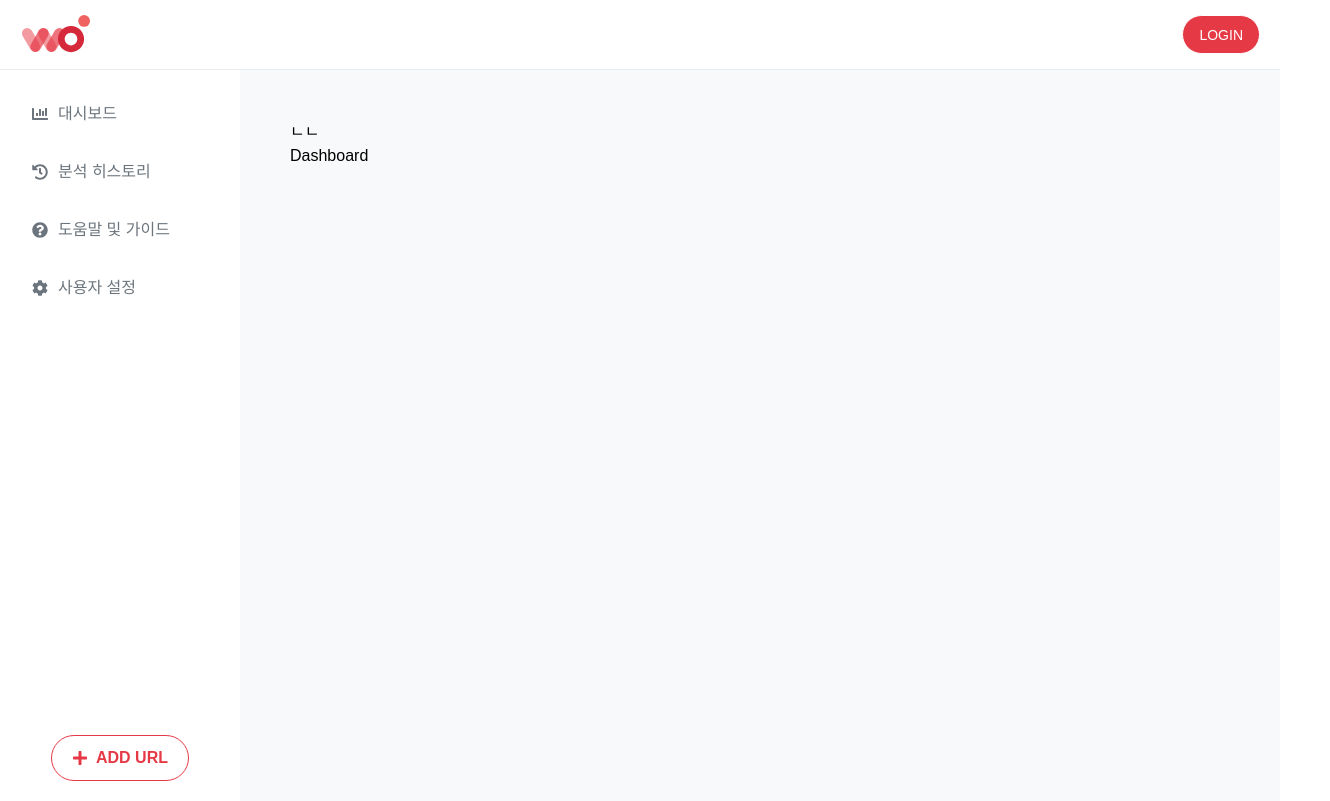
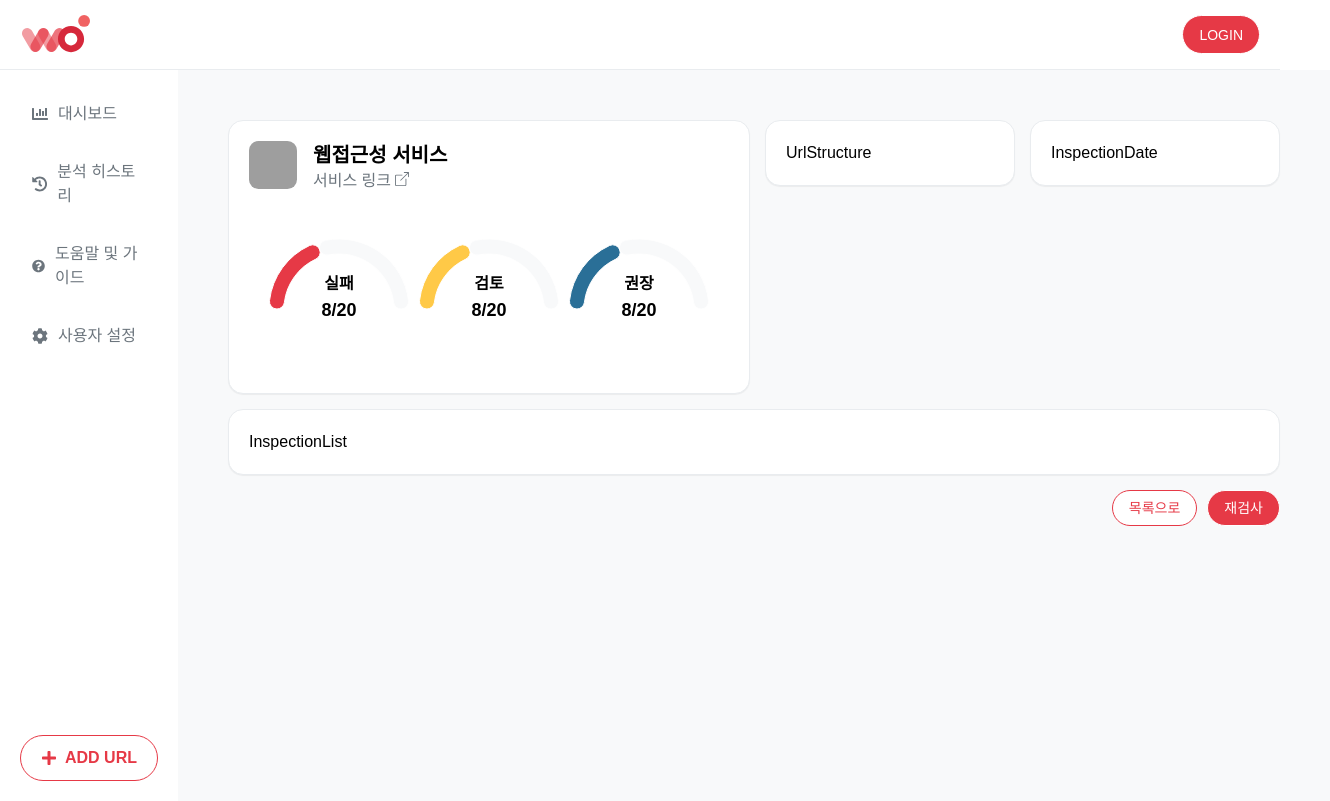
Before and after one commit to WEBA11Y/WEBA11Y-Client, a React (Vite) app: page /history/1 in a window 1280 px wide. Shown: the whole page, 1330 px wide, since content can reach past the window. Built offline with nearby package versions, Linux system fonts and the light colour scheme; grey boxes are pictures that could not be loaded.

Commit message:
feat:분석 상세 그래프 결과

```diff
--- a/package.json
+++ b/package.json
@@ -19,6 +19,7 @@
     "react-icons": "^5.5.0",
     "react-router-dom": "^7.1.3",
     "react-toastify": "^11.0.3",
+    "recharts": "^2.15.1",
     "styled-components": "^6.1.14"
   },
   "devDependencies": {
--- /dev/null
+++ b/src/components/HalfCircleProgress.tsx
@@ -0,0 +1,67 @@
+import { Cell, Pie, PieChart } from "recharts";
+import { styled } from "styled-components";
+
+import Typography from "./Typography";
+
+interface Props {
+  label: string;
+  value: number;
+  total: number;
+  color: string;
+}
+
+export default function HalfCircleProgress({
+  label,
+  value,
+  total,
+  color,
+}: Props) {
+  const data = [
+    { value, color },
+    { value: total - value, color: "#F8F9FA" },
+  ];
+
+  return (
+    <Container>
+      <PieChart width={150} height={120}>
+        <Pie
+          data={data}
+          dataKey='value'
+          startAngle={180}
+          endAngle={0}
+          cx='50%'
+          cy='60%'
+          innerRadius={55}
+          outerRadius={70}
+          cornerRadius={10}
+        >
+          {data.map((entry, index) => (
+            <Cell key={`cell-${index}`} fill={entry.color} />
+          ))}
+        </Pie>
+      </PieChart>
+      <TextContainer>
+        <Typography variant='text' size='mdBold'>
+          {label}
+        </Typography>
+        <Typography variant='text' size='lg'>
+          {`${value}/${total}`}
+        </Typography>
+      </TextContainer>
+    </Container>
+  );
+}
+
+const Container = styled.div`
+  display: flex;
+  flex-direction: column;
+  align-items: center;
+  position: relative;
+`;
+
+const TextContainer = styled.div`
+  position: absolute;
+  top: 50%;
+  transform: translateY(-50%);
+  text-align: center;
+`;
--- /dev/null
+++ b/src/features/DetailHistory/components/DetailDashboard.tsx
@@ -0,0 +1,57 @@
+import { styled } from "styled-components";
+
+import InspectionList from "./InspectionList";
+import UrlStructure from "./UrlStructure";
+import Summary from "./Summary";
+import InspectionDate from "./InspectionDate";
+import Button from "../../../components/Button";
+
+export default function DetailDashboard() {
+  return (
+    <Container>
+      <TopSection>
+        <FlexItem ratio={3}>
+          <Summary />
+        </FlexItem>
+        <FlexItem ratio={1}>
+          <UrlStructure />
+        </FlexItem>
+        <FlexItem ratio={1}>
+          <InspectionDate />
+        </FlexItem>
+      </TopSection>
+      <InspectionList />
+      <BottomSection>
+        <Button variant='outline' type='button'>
+          목록으로
+        </Button>
+        <Button variant='fill' type='button'>
+          재검사
+        </Button>
+      </BottomSection>
+    </Container>
+  );
+}
+
+const Container = styled.div`
+  display: flex;
+  flex-direction: column;
+  gap: 15px;
+`;
+
+const TopSection = styled.div`
+  display: flex;
+  flex-direction: row;
+  gap: 15px;
+`;
+
+const FlexItem = styled.div<{ ratio: number }>`
+  flex: ${({ ratio }) => ratio};
+  min-width: 250px;
+`;
+
+const BottomSection = styled.div`
+  display: flex;
+  justify-content: flex-end;
+  gap: 10px;
+`;
--- /dev/null
+++ b/src/features/DetailHistory/components/InspectionDate.tsx
@@ -0,0 +1,5 @@
+import DropshadowCard from "../../../components/DropshadowCard";
+
+export default function InspectionDate() {
+  return <DropshadowCard dropshadow>InspectionDate</DropshadowCard>;
+}
--- /dev/null
+++ b/src/features/DetailHistory/components/InspectionList.tsx
@@ -0,0 +1,5 @@
+import DropshadowCard from "../../../components/DropshadowCard";
+
+export default function InspectionList() {
+  return <DropshadowCard dropshadow>InspectionList</DropshadowCard>;
+}
--- /dev/null
+++ b/src/features/DetailHistory/components/StatusTab.tsx
@@ -0,0 +1,3 @@
+export default function StatusTab() {
+  return <div>StatusTab</div>;
+}
--- /dev/null
+++ b/src/features/DetailHistory/components/Summary.tsx
@@ -0,0 +1,81 @@
+import { styled } from "styled-components";
+import { BsBoxArrowUpRight } from "react-icons/bs";
+
+import DropshadowCard from "../../../components/DropshadowCard";
+import Typography from "../../../components/Typography";
+import HalfCircleProgress from "../../../components/HalfCircleProgress";
+
+export default function Summary() {
+  return (
+    <DropshadowCard dropshadow>
+      <TopSection>
+        <Logo
+          src={
+            "https://upload.wikimedia.org/wikipedia/commons/3/33/Figma-logo.svg"
+          }
+          alt={`logo`}
+        />
+        <ServiceBox>
+          <Title variant='title' size='xs'>
+            웹접근성 서비스
+          </Title>
+          <Link variant='text' size='mdRegular'>
+            서비스 링크 <BsBoxArrowUpRight />
+          </Link>
+        </ServiceBox>
+      </TopSection>
+      <BottomSection>
+        <HalfCircleProgress
+          label='실패'
+          value={8}
+          total={20}
+          color={"#E63946"}
+        />
+        <HalfCircleProgress
+          label='검토'
+          value={8}
+          total={20}
+          color={"#FFC947"}
+        />
+        <HalfCircleProgress
+          label='권장'
+          value={8}
+          total={20}
+          color={"#2A6F97"}
+        />
+      </BottomSection>
+    </DropshadowCard>
+  );
+}
+
+const Logo = styled.img`
+  width: 48px;
+  height: 48px;
+  border-radius: 20%;
+  background-color: ${({ theme }) => theme.colors.neutral[100]};
+`;
+
+const ServiceBox = styled.div``;
+const Title = styled(Typography)``;
+const Link = styled(Typography)`
+  display: flex;
+  align-items: center;
+  gap: 4px;
+  color: ${({ theme }) => theme.colors.neutral[600]};
+  svg {
+    font-size: 14px;
+    transform: translateY(-2px);
+  }
+`;
+
+const TopSection = styled.div`
+  display: flex;
+  gap: 16px;
+  margin-bottom: 30px;
+`;
+
+const BottomSection = styled.div`
+  padding: 15px;
+  display: flex;
+  justify-content: space-between;
+`;
--- /dev/null
+++ b/src/features/DetailHistory/components/UrlStructure.tsx
@@ -0,0 +1,5 @@
+import DropshadowCard from "../../../components/DropshadowCard";
+
+export default function UrlStructure() {
+  return <DropshadowCard dropshadow>UrlStructure</DropshadowCard>;
+}
--- /dev/null
+++ b/src/features/DetailHistory/index.ts
@@ -0,0 +1,6 @@
+export { default as DetailDashboard } from "./components/DetailDashboard";
+export { default as InspectionDate } from "./components/InspectionDate";
+export { default as InspectionList } from "./components/InspectionList";
+export { default as StatusTab } from "./components/StatusTab";
+export { default as Summary } from "./components/Summary";
+export { default as UrlStructure } from "./components/UrlStructure";
--- a/src/features/Detail_History/components/Dashboard.tsx
+++ /dev/null
@@ -1,3 +0,0 @@
-export default function Dashboard() {
-  return <div>Dashboard</div>;
-}
--- a/src/features/Detail_History/index.ts
+++ /dev/null
@@ -1 +0,0 @@
-export { default as Dashboard } from "./components/Dashboard";
--- a/src/pages/DetailHistoryPage.tsx
+++ b/src/pages/DetailHistoryPage.tsx
@@ -1,10 +1,9 @@
-import { Dashboard } from "../features/Detail_History";
+import DetailDashboard from "../features/DetailHistory/components/DetailDashboard";
 
 export default function DetailHistoryPage() {
   return (
     <div>
-      ㄴㄴ
-      <Dashboard />
+      <DetailDashboard />
     </div>
   );
 }
```
Also changed, not shown: 1 other file (tests, documents, lock files or other folders).
